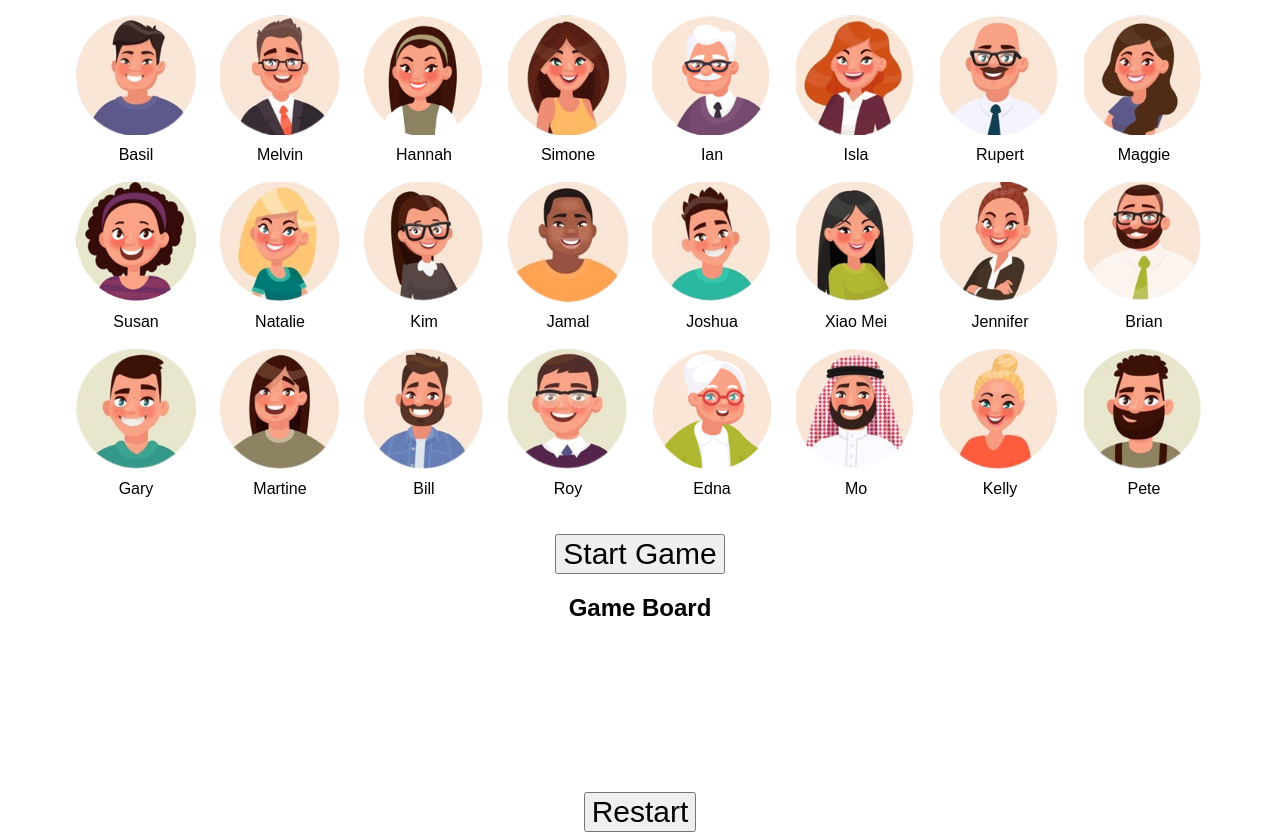
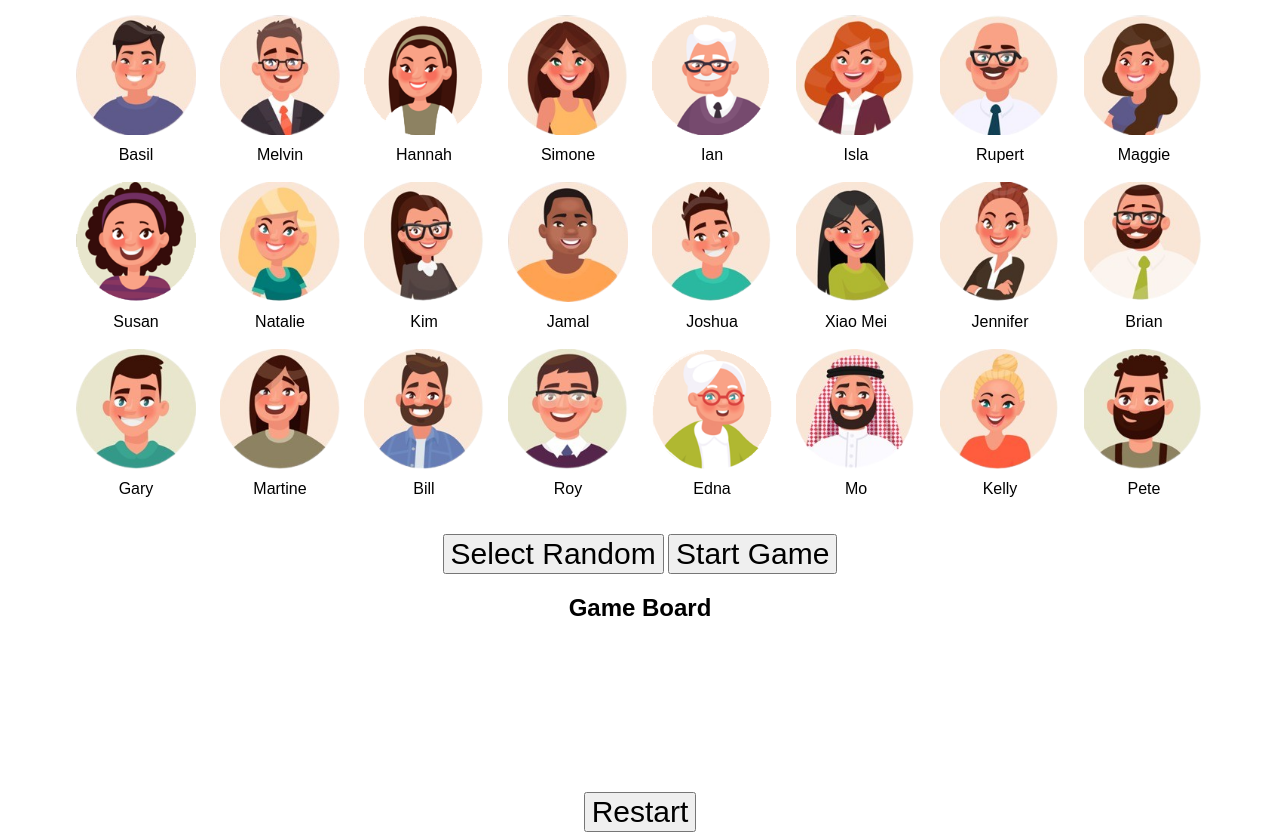
Before and after one commit to tfcmahmoud/GuessWho, a plain HTML site: page index.html in a window 1280 px wide. Shown: the part 101-941 px from the top of the page. Drawn offline with Linux system fonts and the light colour scheme.

Commit message:
Add files via upload

```diff
--- a/CSS/style.css
+++ b/CSS/style.css
@@ -65,3 +65,7 @@ body {
     margin-top: 150px;
     font-size: 30px;
 }
+
+#random {
+    font-size: 30px;
+}
--- a/JS/script.js
+++ b/JS/script.js
@@ -1,5 +1,10 @@
 let selectedCharacter = null;
 let clickedp = []
+
+function deleteButtons() {
+    document.querySelector('#random').hidden = true
+    document.querySelector('#start').hidden = true
+}
 
 function toggleSelection(element) {
     if (selectedCharacter !== null) {
@@ -7,6 +12,12 @@ function toggleSelection(element) {
     }
     selectedCharacter = element;
     selectedCharacter.classList.add("selected");
+}
+
+function getRandomCharacter() {
+    const characters = document.querySelectorAll(".character");
+    const randomIndex = Math.floor(Math.random() * characters.length);
+    return characters[randomIndex];
 }
 
 const charactersBoard = document.querySelector(".characters");
@@ -82,6 +93,13 @@ function startGame() {
         gameBoard.appendChild(characterDiv);
     }
 
+    deleteButtons()
+
     // Scroll to game board
     document.getElementById("game").scrollIntoView({ behavior: 'smooth' });
 }
+
+function randomCharacterSelect() {
+    const randomCharacter = getRandomCharacter();
+    toggleSelection(randomCharacter);
+}
--- a/index.html
+++ b/index.html
@@ -20,7 +20,8 @@
             </div>
             -->
         </div>
-        <button onclick="startGame()" style="font-size: 30px;">Start Game</button>
+        <button onclick="randomCharacterSelect();startGame();deleteButtons();" id="random">Select Random</button>
+        <button onclick="startGame();" style="font-size: 30px;" id="start">Start Game</button>
         <div id="game">
             <h2>Game Board</h2>
             <div class="board">
```
Lines whose indentation alone changed are shown as unchanged.
